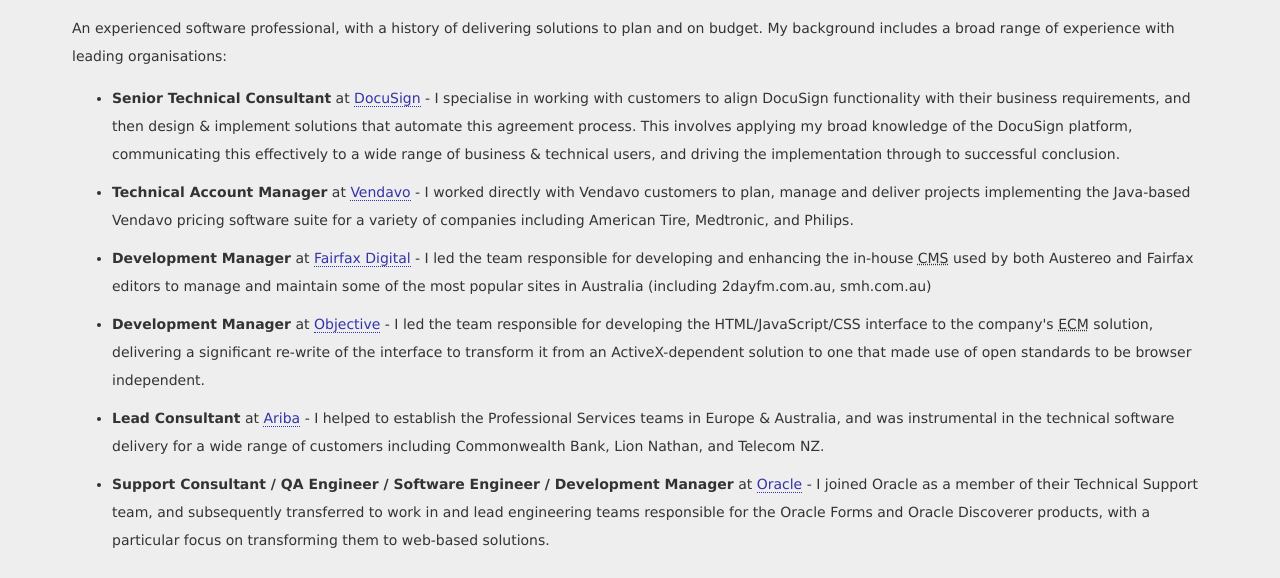
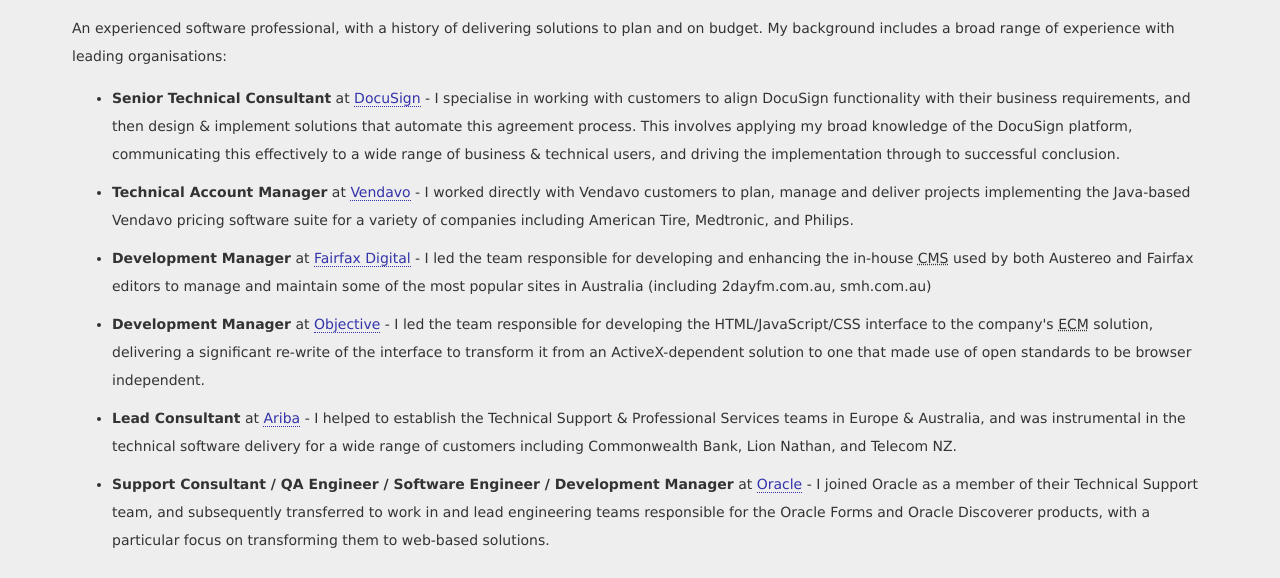
Before and after one commit to cajhughes/cajhughes.github.io, a plain HTML site: page index.html in a window 1280 px wide. Shown: the part 155-733 px from the top of the page. Drawn offline with Linux system fonts and the light colour scheme.

Commit message:
Update index.html

```diff
--- a/index.html
+++ b/index.html
@@ -23,7 +23,7 @@
             <li><strong>Technical Account Manager</strong> at <a href="https://www.vendavo.com/">Vendavo</a> - I worked directly with Vendavo customers to plan, manage and deliver projects implementing the Java-based Vendavo pricing software suite for a variety of companies including American Tire, Medtronic, and Philips.</li>
             <li><strong>Development Manager</strong> at <a href="https://www.fairfaxmedia.com.au/">Fairfax Digital</a> - I led the team responsible for developing and enhancing the in-house <abbr title="Content Management System">CMS</abbr> used by both Austereo and Fairfax editors to manage and maintain some of the most popular sites in Australia (including 2dayfm.com.au, smh.com.au)</li>
             <li><strong>Development Manager</strong> at <a href="http://www.objective.com/">Objective</a> - I led the team responsible for developing the HTML/JavaScript/CSS interface to the company's <abbr title="Enterprise Content Management">ECM</abbr> solution, delivering a significant re-write of the interface to transform it from an ActiveX-dependent solution to one that made use of open standards to be browser independent.</li>
-            <li><strong>Lead Consultant</strong> at <a href="https://www.ariba.com/">Ariba</a> - I helped to establish the Professional Services teams in Europe &amp; Australia, and was instrumental in the technical software delivery for a wide range of customers including Commonwealth Bank, Lion Nathan, and Telecom NZ.</li>
+            <li><strong>Lead Consultant</strong> at <a href="https://www.ariba.com/">Ariba</a> - I helped to establish the Technical Support &amp; Professional Services teams in Europe &amp; Australia, and was instrumental in the technical software delivery for a wide range of customers including Commonwealth Bank, Lion Nathan, and Telecom NZ.</li>
             <li><strong>Support Consultant / QA Engineer / Software Engineer / Development Manager</strong> at <a href="https://www.oracle.com/">Oracle</a> - I joined Oracle as a member of their Technical Support team, and subsequently transferred to work in and lead engineering teams responsible for the Oracle Forms and Oracle Discoverer products, with a particular focus on transforming them to web-based solutions.</li>
           </ul>
 		<h2>Volunteer</h2>
```
